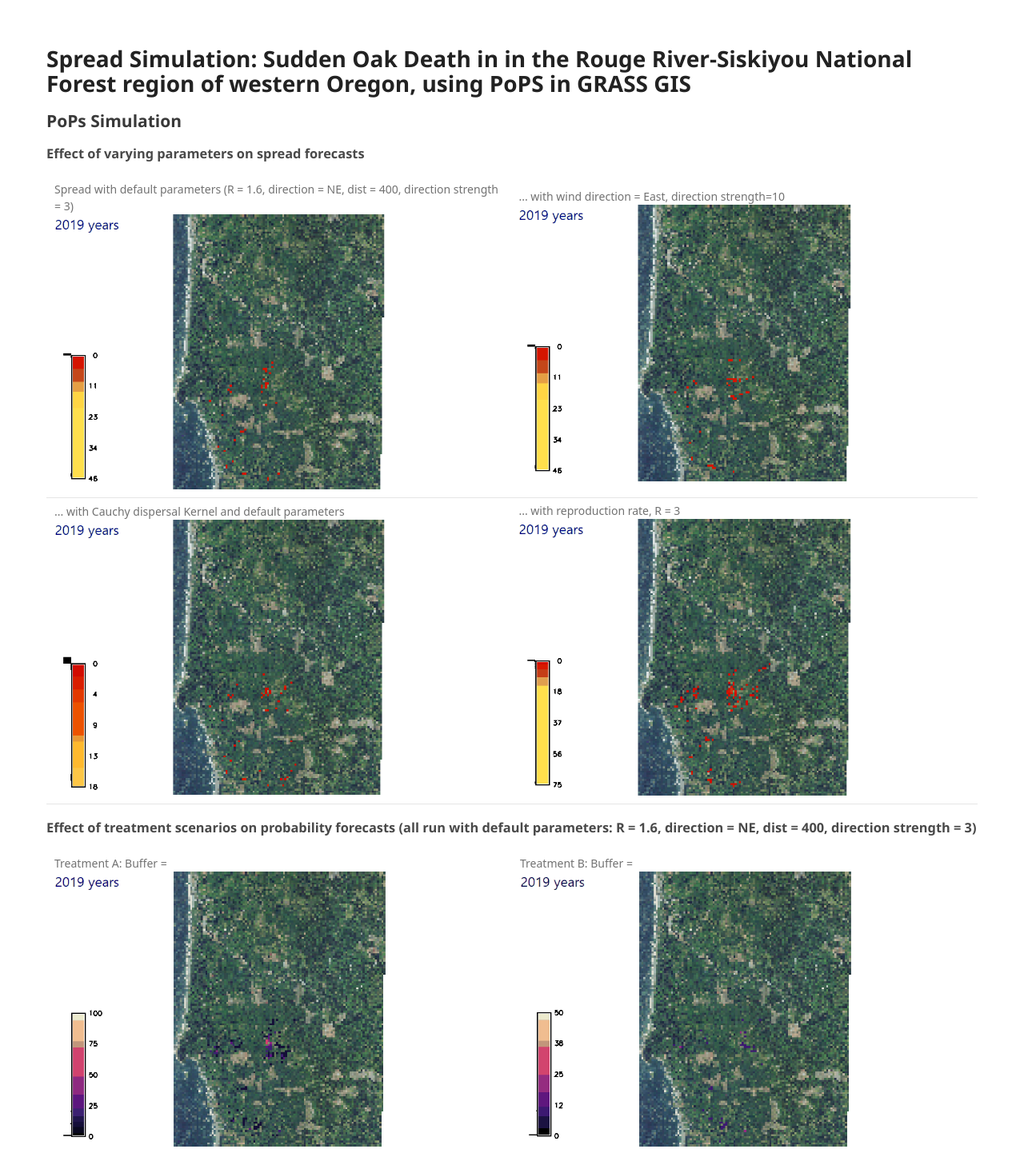
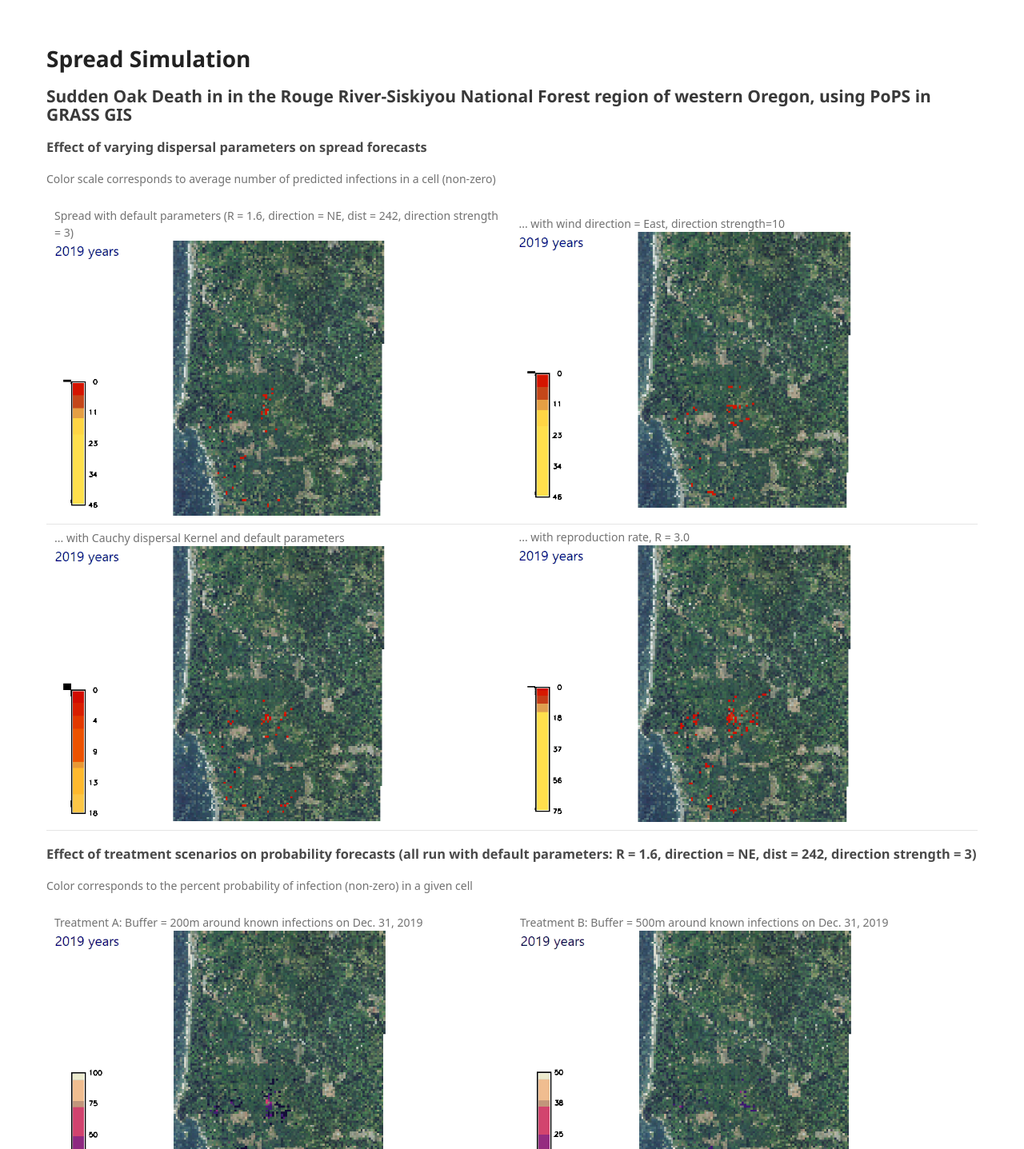
Before and after one commit to arielsaffer/grass-mapbox, a plain HTML site: page spread.html in a window 1280 px wide. Shown: the top 1437 px of the page at 80% size. Drawn offline with Linux system fonts and the light colour scheme; a script that the page names is missing; a web font is replaced by a local one.

Commit message:
tinkering

```diff
--- a/spread.html
+++ b/spread.html
@@ -17,36 +17,37 @@
   <script src="js/scripts.js"></script>
 
 
-<h1>Spread Simulation: Sudden Oak Death in in the Rouge River-Siskiyou National Forest region of western Oregon, using PoPS in GRASS GIS</h1>
+<h1>Spread Simulation</h1>
+<h2>Sudden Oak Death in in the Rouge River-Siskiyou National Forest region of western Oregon, using PoPS in GRASS GIS</h2>
 <p></p>
-
-<h2>PoPs Simulation</h2>
-<h3>Effect of varying parameters on spread forecasts</h3>
+<h3>Effect of varying dispersal parameters on spread forecasts</h3>
+Color scale corresponds to average number of predicted infections in a cell (non-zero)
 <p></p>
 <table>
     <tr>
-        <td>Spread with default parameters (R = 1.6, direction = NE, dist = 400, direction strength = 3) <br><img src="https://arielsaffer.github.io/grass-mapbox/gifs/pops_spread_default.gif"></td>
+        <td>Spread with default parameters (R = 1.6, direction = NE, dist = 242, direction strength = 3) <br><img src="https://arielsaffer.github.io/grass-mapbox/gifs/pops_spread_default.gif"></td>
         <td>... with wind direction = East, direction strength=10<br><img src="https://arielsaffer.github.io/grass-mapbox/gifs/pops_spread_east.gif"></td>
     </tr>
     <tr>
         <td>... with Cauchy dispersal Kernel and default parameters<br><img src="https://arielsaffer.github.io/grass-mapbox/gifs/pops_spread_cauchy.gif"></td>
-        <td>... with reproduction rate, R = 3<br><img src="https://arielsaffer.github.io/grass-mapbox/gifs/pops_spread_rrate3_NE.gif"></td>
+        <td>... with reproduction rate, R = 3.0<br><img src="https://arielsaffer.github.io/grass-mapbox/gifs/pops_spread_rrate3_NE.gif"></td>
     </tr>
 </table>
 
 <p></p>
 
-<h3>Effect of treatment scenarios on probability forecasts (all run with default parameters: R = 1.6, direction = NE, dist = 400, direction strength = 3)</h3>
+<h3>Effect of treatment scenarios on probability forecasts (all run with default parameters: R = 1.6, direction = NE, dist = 242, direction strength = 3)</h3>
+Color corresponds to the percent probability of infection (non-zero) in a given cell
+<p></p>
 <table>
     <tr>
-        <td>Treatment A: Buffer = <br><img src="https://arielsaffer.github.io/grass-mapbox/gifs/pops_spread_treatmentA.gif"></td>
-        <td>Treatment B: Buffer = <br><img src="https://arielsaffer.github.io/grass-mapbox/gifs/pops_spread_treatmentB.gif"></td>
+        <td>Treatment A: Buffer = 200m around known infections on Dec. 31, 2019<br><img src="https://arielsaffer.github.io/grass-mapbox/gifs/pops_spread_treatmentA.gif"></td>
+        <td>Treatment B: Buffer = 500m around known infections on Dec. 31, 2019<br><img src="https://arielsaffer.github.io/grass-mapbox/gifs/pops_spread_treatmentB.gif"></td>
     </tr><tr>
-        <td>Treatment C: Barrier = <br><img src="https://arielsaffer.github.io/grass-mapbox/gifs/pops_spread_treatmentC.gif"></td>
-        <td>Treatment D: Buffer @ + Barrier @ <br><img src="https://arielsaffer.github.io/grass-mapbox/gifs/pops_spread_treatmentAC.gif"></td>
+        <td>Treatment C: Barrier = 1 km wide barrier (75% host removal) in 2019<br><img src="https://arielsaffer.github.io/grass-mapbox/gifs/pops_spread_treatmentC.gif"></td>
+        <td>Treatment D: Buffer A (200m) on Dec. 31, 2019 and Barrier C (1km width) on Dec. 31, 2021 <br><img src="https://arielsaffer.github.io/grass-mapbox/gifs/pops_spread_treatmentAC.gif"></td>
     </tr>
 </table>
 <p></p>
-
 </body>
 </html>
```
